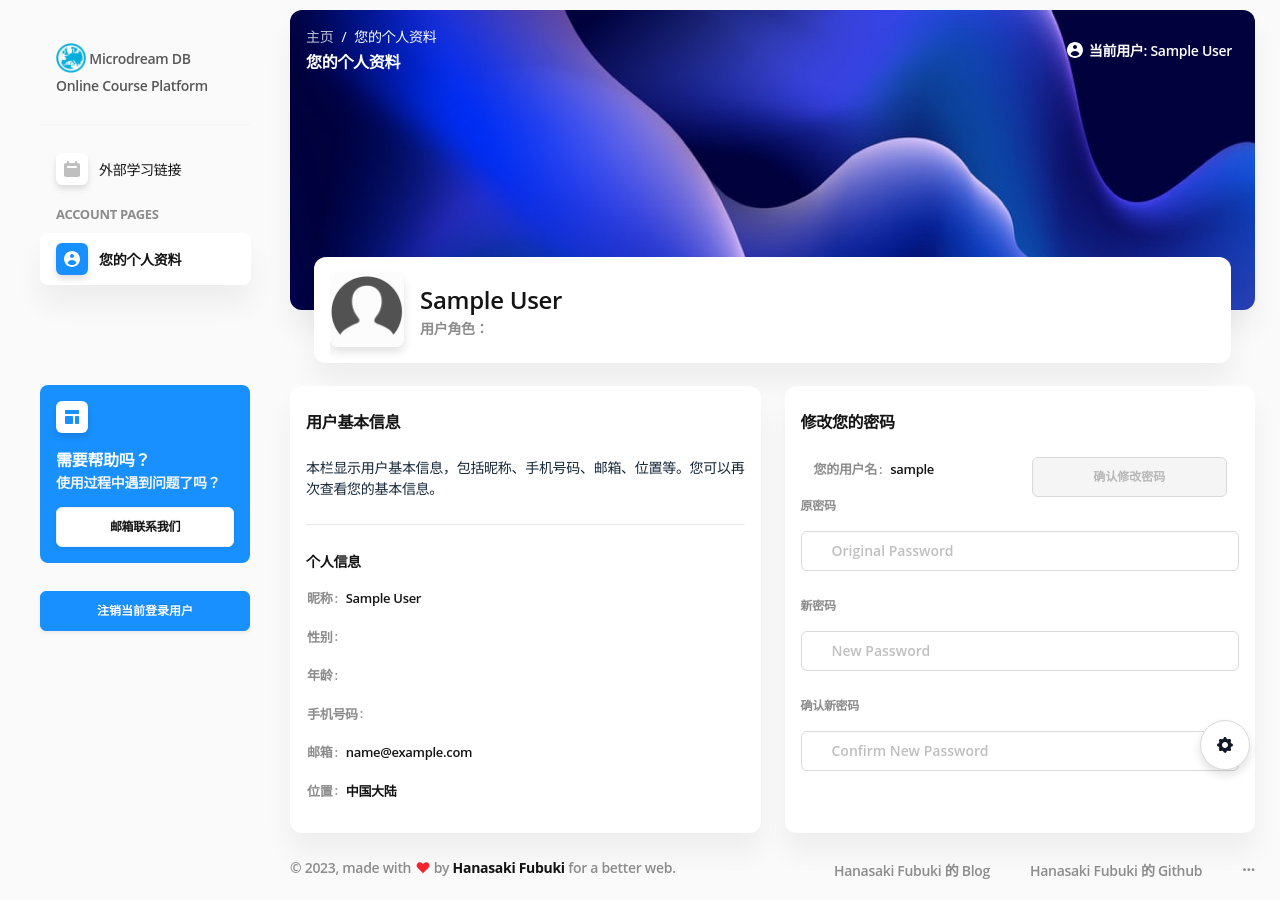
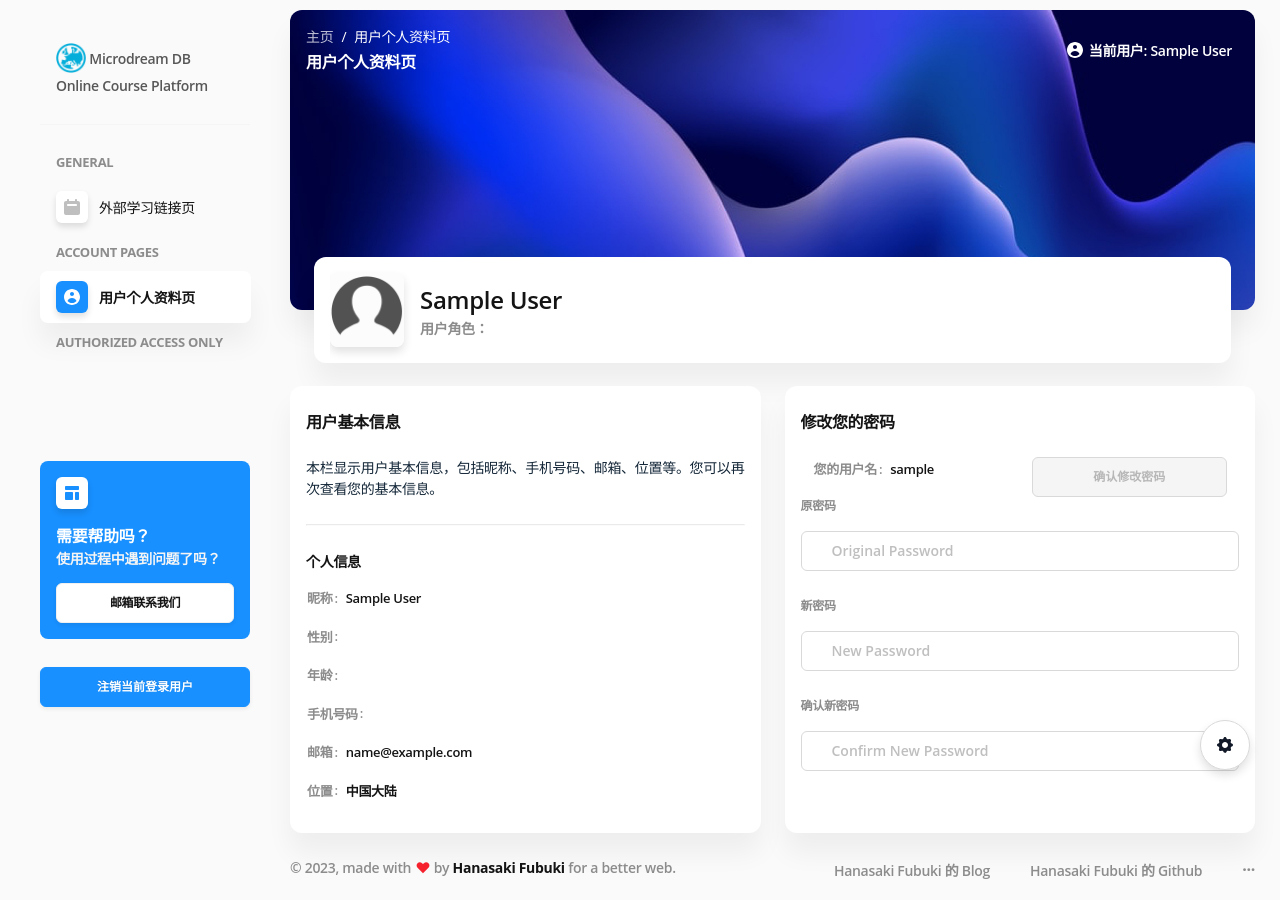
Before and after one commit to hanasaki-fubuki/DatabaseOnlineCoursePlatform, a Vue app in the folder vue/: page /#/profile in a window 1280 px wide. Built offline with nearby package versions, Linux system fonts and the light colour scheme; sample sign-in values are in the browser's storage; what vue-github-buttons would draw is missing.

Commit message:
new router page

```diff
--- a/vue/src/components/CardCourseManage.vue
+++ b/vue/src/components/CardCourseManage.vue
@@ -5,7 +5,7 @@
 		<template #title>
 			<a-row type="flex">
 				<a-col :span="24" :md="12">
-					<h5 class="font-semibold m-0">课程列表</h5>
+					<h5 class="font-semibold m-0">课程列表（检测到登录用户管理权限，开启教师管理模式）</h5>
 				</a-col>
 			</a-row>
 		</template>
--- a/vue/src/components/Sidebars/DashboardSidebar.vue
+++ b/vue/src/components/Sidebars/DashboardSidebar.vue
@@ -18,6 +18,9 @@
 
 			<!-- Sidebar Navigation Menu -->
 			<a-menu theme="light" mode="inline">
+				<a-menu-item class="menu-item-header">
+					GENERAL
+				</a-menu-item>
 				<a-menu-item v-if="userRole === 0 || userRole === 1 || userRole === 2">
 					<router-link to="/dashboard">
 						<span class="icon">
@@ -62,6 +65,16 @@
             <span class="label">学生自主提问页</span>
           </router-link>
         </a-menu-item>
+				<a-menu-item v-if="userRole === 0 || userRole === 2">
+					<router-link to="/solutions">
+						<span class="icon">
+							<svg width="20" height="20" viewBox="0 0 20 20" fill="none" xmlns="http://www.w3.org/2000/svg">
+								<path fill-rule="evenodd" clip-rule="evenodd" d="M3 6C3 4.34315 4.34315 3 6 3H16C16.3788 3 16.725 3.214 16.8944 3.55279C17.0638 3.89157 17.0273 4.29698 16.8 4.6L14.25 8L16.8 11.4C17.0273 11.703 17.0638 12.1084 16.8944 12.4472C16.725 12.786 16.3788 13 16 13H6C5.44772 13 5 13.4477 5 14V17C5 17.5523 4.55228 18 4 18C3.44772 18 3 17.5523 3 17V6Z" fill="#111827"/>
+							</svg>
+						</span>
+						<span class="label">教师统一答疑页</span>
+					</router-link>
+				</a-menu-item>
         <a-menu-item>
           <router-link to="/links">
 						<span class="icon">
@@ -69,7 +82,7 @@
 								<path fill-rule="evenodd" clip-rule="evenodd" d="M6 2C5.44772 2 5 2.44772 5 3V4H4C2.89543 4 2 4.89543 2 6V16C2 17.1046 2.89543 18 4 18H16C17.1046 18 18 17.1046 18 16V6C18 4.89543 17.1046 4 16 4H15V3C15 2.44772 14.5523 2 14 2C13.4477 2 13 2.44772 13 3V4H7V3C7 2.44772 6.55228 2 6 2ZM6 7C5.44772 7 5 7.44772 5 8C5 8.55228 5.44772 9 6 9H14C14.5523 9 15 8.55228 15 8C15 7.44772 14.5523 7 14 7H6Z" fill="#111827"/>
 							</svg>
 						</span>
-            <span class="label">外部学习链接</span>
+            <span class="label">外部学习链接页</span>
           </router-link>
         </a-menu-item>
 				<a-menu-item class="menu-item-header">
@@ -82,11 +95,14 @@
 								<path fill-rule="evenodd" clip-rule="evenodd" d="M18 10C18 14.4183 14.4183 18 10 18C5.58172 18 2 14.4183 2 10C2 5.58172 5.58172 2 10 2C14.4183 2 18 5.58172 18 10ZM12 7C12 8.10457 11.1046 9 10 9C8.89543 9 8 8.10457 8 7C8 5.89543 8.89543 5 10 5C11.1046 5 12 5.89543 12 7ZM9.99993 11C7.98239 11 6.24394 12.195 5.45374 13.9157C6.55403 15.192 8.18265 16 9.99998 16C11.8173 16 13.4459 15.1921 14.5462 13.9158C13.756 12.195 12.0175 11 9.99993 11Z" fill="#111827"/>
 							</svg>
 						</span>
-						<span class="label">您的个人资料</span>
+						<span class="label">用户个人资料页</span>
 					</router-link>
 				</a-menu-item>
-        <a-menu-item v-if="userRole === 0">
-          <router-link to="/administration">
+				<a-menu-item class="menu-item-header">
+					AUTHORIZED ACCESS ONLY
+				</a-menu-item>
+				<a-menu-item v-if="userRole === 0">
+					<router-link to="/administration">
 						<span class="icon">
 							<svg width="14px" height="14px" viewBox="0 0 14 14" version="1.1" xmlns="http://www.w3.org/2000/svg" xmlns:xlink="http://www.w3.org/1999/xlink">
 								<title>duplicate</title>
@@ -104,9 +120,9 @@
 								</g>
 							</svg>
 						</span>
-            <span class="label">Administration</span>
-          </router-link>
-        </a-menu-item>
+						<span class="label">Administration</span>
+					</router-link>
+				</a-menu-item>
       </a-menu>
 			<!-- / Sidebar Navigation Menu -->
 
--- a/vue/src/router/index.js
+++ b/vue/src/router/index.js
@@ -17,9 +17,6 @@ let routes = [
 	{
 		path: '/dashboard',
 		name: '学习数据仪表板',
-		meta: {
-			roles: ['admin', 'maintenance', 'user']
-		},
 		layout: "dashboard",
 		// route level code-splitting
 		// this generates a separate chunk (about.[hash].js) for this route
@@ -28,66 +25,53 @@ let routes = [
 	},
 	{
 		path: '/courses',
-		name: '课程学习页面',
-		meta: {
-			roles: ['admin', 'maintenance', 'user']
-		},
+		name: '学生课程学习页',
 		layout: "dashboard",
 		component: () => import('../views/Courses.vue'),
 	},
 	{
 		path: '/courses-manage',
-		name: '教师课程管理页面',
-		meta: {
-			roles: ['admin', 'maintenance', 'user']
-		},
+		name: '教师课程管理页',
 		layout: "dashboard",
 		component: () => import('../views/CoursesManage.vue'),
 	},
 	{
 		path: '/links',
-		name: '外部学习链接',
-		meta: {
-			roles: ['admin', 'maintenance', 'user']
-		},
+		name: '外部学习链接页',
 		layout: "dashboard",
 		component: () => import('../views/Links.vue'),
 	},
 	{
 		path: '/problems',
-		name: '学生自主提问',
-		meta: {
-			roles: ['admin', 'maintenance', 'user']
-		},
+		name: '学生自主提问页',
 		layout: "dashboard",
 		component: () => import('../views/Problems.vue'),
 	},
 	{
+		path: '/solutions',
+		name: '教师统一答疑页',
+		layout: "dashboard",
+		component: () => import('../views/Solutions.vue'),
+	},
+	{
 		path: '/administration',
 		name: 'Administration',
-		meta: {
-			roles: ['admin', 'maintenance', 'user']
-		},
 		layout: "dashboard",
 		component: () => import('../views/Administration.vue'),
 	},
 	{
 		path: '/profile',
-		name: '您的个人资料',
+		name: '用户个人资料页',
 
 		layout: "dashboard",
 		meta: {
 			layoutClass: 'layout-profile',
-			roles: ['admin', 'maintenance', 'user']
 		},
 		component: () => import('../views/Profile.vue'),
 	},
 	{
 		path: '/sign-in',
 		name: 'Sign-In',
-		meta: {
-			roles: ['admin', 'maintenance', 'user']
-		},
 		component: () => import('../views/Sign-In.vue'),
 	},
 	{
@@ -95,7 +79,6 @@ let routes = [
 		name: 'Sign-Up',
 		meta: {
 			layoutClass: 'layout-sign-up',
-			roles: ['admin', 'maintenance', 'user']
 		},
 		component: () => import('../views/Sign-Up.vue'),
 	},
@@ -135,15 +118,5 @@ const router = new VueRouter({
 		}
 	}
 })
-const role = 'user'
-router.beforeEach((to,from,next)=>{
-	if (to.meta.roles.includes(role)) {
-		next()	//放行
-	} else {
-		alert("很抱歉，我们无法获取您的身份信息，亦或是您没有权限访问该页面。我们将为您跳转登录页面，您可以尝试重新登录以解决该问题。")
-		next({path:"/sign-in"})	//跳到登录页面
-	}
-})
-
 
 export default router
```
